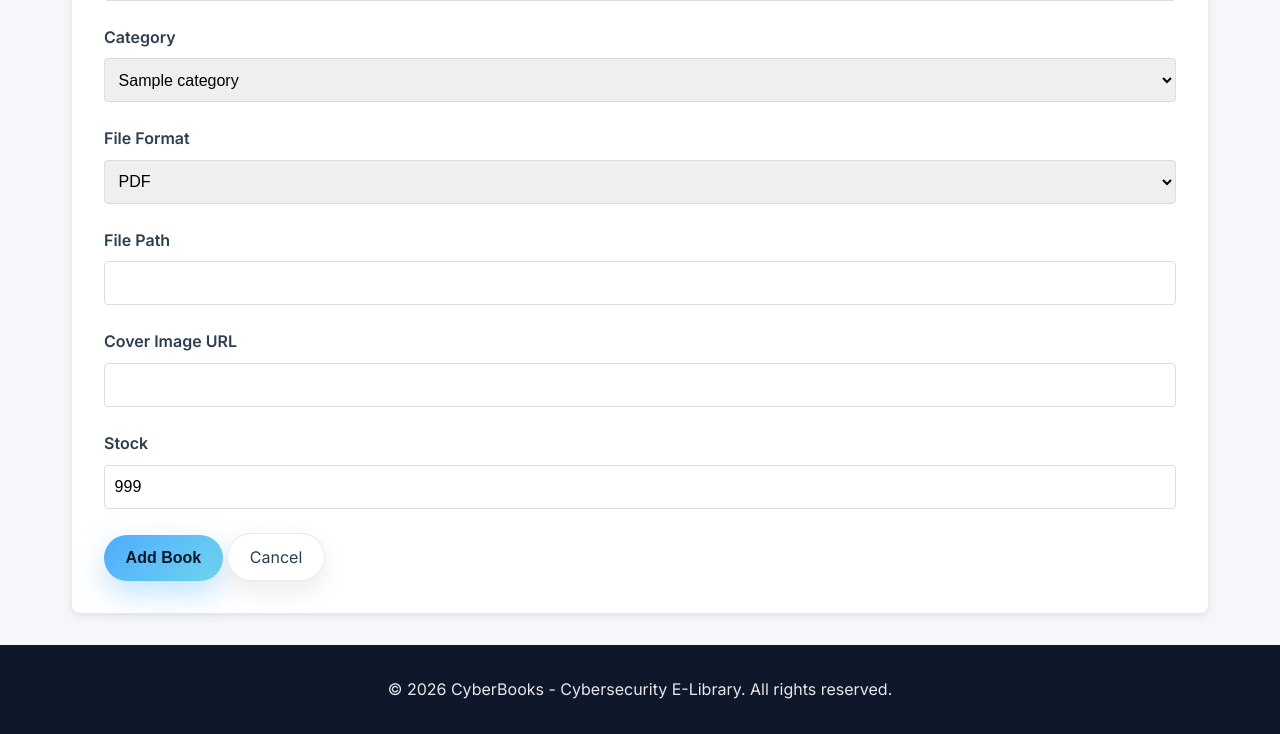
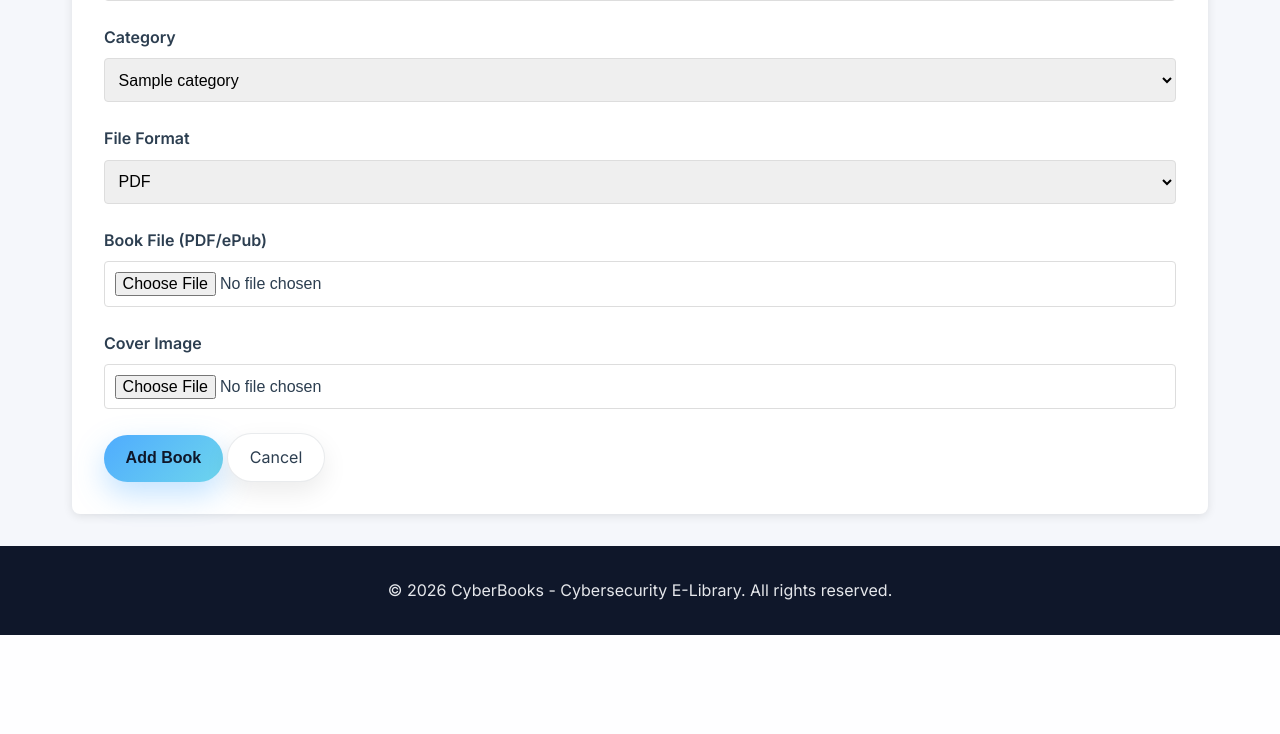
Before and after one commit to Jake281103/Cyberbooks, a Flask app: page /admin/books/add in a window 1280 px wide. Shown: the part 728-1462 px from the top of the page. After the commit the page ends 1363 px from the top, so only its background shows below. Run offline with Flask 3, Linux system fonts and the light colour scheme; a user stored in the database is signed in; tables that the repository leaves empty hold one stand-in row (values such as "Sample post").

Commit message:
admin finish 27-1-2026

```diff
--- a/app/forms.py
+++ b/app/forms.py
@@ -1,5 +1,5 @@
 from flask_wtf import FlaskForm
-from wtforms import StringField, PasswordField, TextAreaField, DecimalField, SelectField, IntegerField, BooleanField
+from wtforms import StringField, PasswordField, TextAreaField, DecimalField, SelectField, IntegerField, BooleanField, FileField
 from wtforms.validators import DataRequired, EqualTo, Length, ValidationError, NumberRange, Optional, Regexp
 import re
 from app.models import User
@@ -84,6 +84,8 @@ class BookForm(FlaskForm):
         Optional(),
         Length(min=10, max=13, message='ISBN must be 10-13 characters')
     ])
+    cover_image = FileField('Cover Image')
+    book_file = FileField('Book File (PDF/ePub)')
     description = TextAreaField('Description', validators=[DataRequired()])
     price = DecimalField('Price ($)', validators=[
         DataRequired(),
@@ -95,11 +97,6 @@ class BookForm(FlaskForm):
     ], validators=[DataRequired()])
     category_id = SelectField('Category', coerce=int, validators=[DataRequired()])
     file_path = StringField('File Path', validators=[Optional(), Length(max=255)])
-    cover_image = StringField('Cover Image URL', validators=[Optional(), Length(max=255)])
-    stock = IntegerField('Stock', validators=[
-        Optional(),
-        NumberRange(min=0, message='Stock cannot be negative')
-    ], default=999)
 
 
 class ReviewForm(FlaskForm):
--- a/app/models.py
+++ b/app/models.py
@@ -60,7 +60,6 @@ class Book(db.Model):
     file_path = db.Column(db.String(255))  # Path to the actual file
     cover_image = db.Column(db.String(255))
     category_id = db.Column(db.Integer, db.ForeignKey('categories.id'))
-    stock = db.Column(db.Integer, default=999)  # Digital products have unlimited stock
     created_at = db.Column(db.DateTime, default=datetime.utcnow)
     updated_at = db.Column(db.DateTime, default=datetime.utcnow, onupdate=datetime.utcnow)
 
--- a/app/routes.py
+++ b/app/routes.py
@@ -3,7 +3,7 @@ from flask_login import login_required, current_user
 from sqlalchemy import or_
 from app import db
 from app.models import Book, Category, CartItem, Order, OrderItem, Review
-from app.forms import ReviewForm, CheckoutForm, SearchForm
+from app.forms import ReviewForm, CheckoutForm, SearchForm, BookForm
 from datetime import datetime
 import os
 
@@ -323,3 +323,39 @@ def api_books():
 def hello():
     """Test API endpoint"""
     return jsonify({'message': 'Hello from CyberBooks API!'})
+
+
+@main_bp.route('/admin/book/add', methods=['GET', 'POST'])
+@login_required
+def add_book():
+    """Add a new book to the library"""
+    form = BookForm()
+    if form.validate_on_submit():
+        # Save book cover image
+        cover_image = form.cover_image.data
+        cover_image_filename = secure_filename(cover_image.filename)
+        cover_image_path = os.path.join('app/static/img/books/', cover_image_filename)
+        cover_image.save(cover_image_path)
+
+        # Save book file
+        book_file = form.book_file.data
+        book_file_filename = secure_filename(book_file.filename)
+        book_file_path = os.path.join('app/static/books/', book_file_filename)
+        book_file.save(book_file_path)
+
+        # Create new book entry
+        new_book = Book(
+            title=form.title.data,
+            author=form.author.data,
+            description=form.description.data,
+            price=form.price.data,
+            cover_image=cover_image_filename,
+            book_file=book_file_filename,
+            category_id=form.category.data,
+            created_at=datetime.utcnow()
+        )
+        db.session.add(new_book)
+        db.session.commit()
+        flash('Book added successfully!', 'success')
+        return redirect(url_for('main.shop'))
+    return render_template('admin/add_book.html', form=form, title='Add Book')
--- a/app/static/css/style.css
+++ b/app/static/css/style.css
@@ -270,7 +270,15 @@ main {
 
 .hero-ctas { display: flex; gap: 0.75rem; }
 
-.hero-cover { border-radius: 16px; box-shadow: 0 18px 40px rgba(0,0,0,0.12); }
+.hero-cover {
+    border-radius: 16px;
+    box-shadow: 0 18px 40px rgba(0,0,0,0.12);
+    max-width: 400px;
+    max-height: 500px;
+    width: 100%;
+    height: auto;
+    object-fit: cover;
+}
 
 .hero h2 {
     font-size: 2.5rem;
@@ -569,6 +577,16 @@ main {
     grid-template-columns: 300px 1fr;
     gap: 2rem;
     margin-bottom: 2rem;
+}
+
+.book-detail-image img {
+    max-width: 300px;
+    max-height: 450px;
+    width: 100%;
+    height: auto;
+    object-fit: cover;
+    border-radius: 8px;
+    box-shadow: 0 4px 12px rgba(0,0,0,0.1);
 }
 
 .placeholder-cover-large {
--- a/app/templates/admin/book_form.html
+++ b/app/templates/admin/book_form.html
@@ -4,7 +4,7 @@
 <div class="container">
     <h2>{{ action }} Book</h2>
 
-    <form method="POST" class="admin-form">
+    <form method="POST" class="admin-form" enctype="multipart/form-data">
         {{ form.hidden_tag() }}
 
         <div class="form-group">
@@ -78,11 +78,11 @@
         </div>
 
         <div class="form-group">
-            {{ form.file_path.label }}
-            {{ form.file_path(class="form-control") }}
-            {% if form.file_path.errors %}
+            {{ form.book_file.label }}
+            {{ form.book_file(class="form-control") }}
+            {% if form.book_file.errors %}
                 <ul class="errors">
-                    {% for error in form.file_path.errors %}<li>{{ error }}</li>{% endfor %}
+                    {% for error in form.book_file.errors %}<li>{{ error }}</li>{% endfor %}
                 </ul>
             {% endif %}
         </div>
@@ -97,16 +97,6 @@
             {% endif %}
         </div>
 
-        <div class="form-group">
-            {{ form.stock.label }}
-            {{ form.stock(class="form-control") }}
-            {% if form.stock.errors %}
-                <ul class="errors">
-                    {% for error in form.stock.errors %}<li>{{ error }}</li>{% endfor %}
-                </ul>
-            {% endif %}
-        </div>
-
         <button type="submit" class="btn btn-primary">{{ action }} Book</button>
         <a href="{{ url_for('admin.books') }}" class="btn btn-secondary">Cancel</a>
     </form>
--- a/app/templates/admin/books.html
+++ b/app/templates/admin/books.html
@@ -14,7 +14,6 @@
                 <th>Author</th>
                 <th>Category</th>
                 <th>Price</th>
-                <th>Stock</th>
                 <th>Actions</th>
             </tr>
         </thead>
@@ -26,7 +25,6 @@
                     <td>{{ book.author }}</td>
                     <td>{{ book.category.name if book.category else 'N/A' }}</td>
                     <td>${{ "%.2f"|format(book.price) }}</td>
-                    <td>{{ book.stock }}</td>
                     <td>
                         <a href="{{ url_for('admin.edit_book', book_id=book.id) }}" class="btn btn-sm btn-primary">Edit</a>
                         <form method="POST" action="{{ url_for('admin.delete_book', book_id=book.id) }}" style="display:inline;">
--- a/app/templates/book_detail.html
+++ b/app/templates/book_detail.html
@@ -5,7 +5,7 @@
     <div class="book-detail-layout">
         <div class="book-detail-image">
             {% if book.cover_image %}
-                <img src="{{ book.cover_image }}" alt="{{ book.title }}">
+                <img src="{{ url_for('static', filename=book.cover_image) }}" alt="{{ book.title }}">
             {% else %}
                 <div class="placeholder-cover-large">📚</div>
             {% endif %}
--- a/app/templates/index.html
+++ b/app/templates/index.html
@@ -19,7 +19,7 @@
         </div>
         <div class="hero-visual animate-fade-in reveal-visible delay-1">
             {% if hero_book and hero_book.cover_image %}
-                <img src="{{ hero_book.cover_image }}" alt="{{ hero_book.title }} cover" class="hero-cover">
+                <img src="{{ url_for('static', filename=hero_book.cover_image) }}" alt="{{ hero_book.title }} cover" class="hero-cover">
             {% else %}
                 <div class="hero-cover placeholder-cover-large">📚</div>
             {% endif %}
@@ -48,7 +48,7 @@
                 <div class="book-card animate-fade-in delay-{{ loop.index0 % 4 + 1 }}">
                     <div class="book-cover cover-with-badge">
                         {% if book.cover_image %}
-                            <img src="{{ book.cover_image }}" alt="{{ book.title }}">
+                            <img src="{{ url_for('static', filename=book.cover_image) }}" alt="{{ book.title }}">
                         {% else %}
                             <div class="placeholder-cover">📚</div>
                         {% endif %}
--- a/app/templates/shop.html
+++ b/app/templates/shop.html
@@ -45,7 +45,7 @@
                         <div class="book-card">
                             <div class="book-cover cover-with-badge">
                                 {% if book.cover_image %}
-                                    <img src="{{ book.cover_image }}" alt="{{ book.title }}">
+                                    <img src="{{ url_for('static', filename=book.cover_image) }}" alt="{{ book.title }}">
                                 {% else %}
                                     <div class="placeholder-cover">📚</div>
                                 {% endif %}
--- a/config.py
+++ b/config.py
@@ -28,7 +28,7 @@ class Config:
 
     # File Upload
     UPLOAD_FOLDER = os.path.join(basedir, 'uploads')
-    MAX_CONTENT_LENGTH = 16 * 1024 * 1024  # 16MB max file size
+    MAX_CONTENT_LENGTH = 500 * 1024 * 1024  # 500MB max file size
     ALLOWED_EXTENSIONS = {'pdf', 'epub'}
 
     # Pagination
```
Also changed, not shown: app/admin.py (+76 -7 lines), app/static/img/books/121bd931e2bb42dc8a620a12777d2e72_978-1-4842-1857-0.jpg (added), app/static/img/books/3cedcd208b2440d4b0332f1bcc341f94_61g7nrKv7KL._UF350350_QL50_.jpg (added), app/static/img/books/4cebde80e2d64fd1b977be5a360382ef_978-3-319-75307-2.jpg (added), app/static/img/books/5db6566449884e1e90102246a71b2d13_webhac-1.jpg (added), app/static/img/books/67dc60329e2146b0915e1ba21da4d4b6_1200x1200wz.jpg (added), app/static/img/books/6fd1523a042f4373a421c02525ad7ab8_299641.jpg (added), app/static/img/books/923710946cae4fb3afb212b65294ffdd_81GSW7Ee2eL._UF10001000_QL80_.jpg (added), app/static/img/books/c9b15aeae127432898eb171d55e5f2fd_photo_2026-01-27_23-14-36.jpg (added), app/static/img/books/ddf3074418824e06bad69abab9a9129f_4137JFJWbiL._AC_UF8941000_QL80_.jpg (added).
